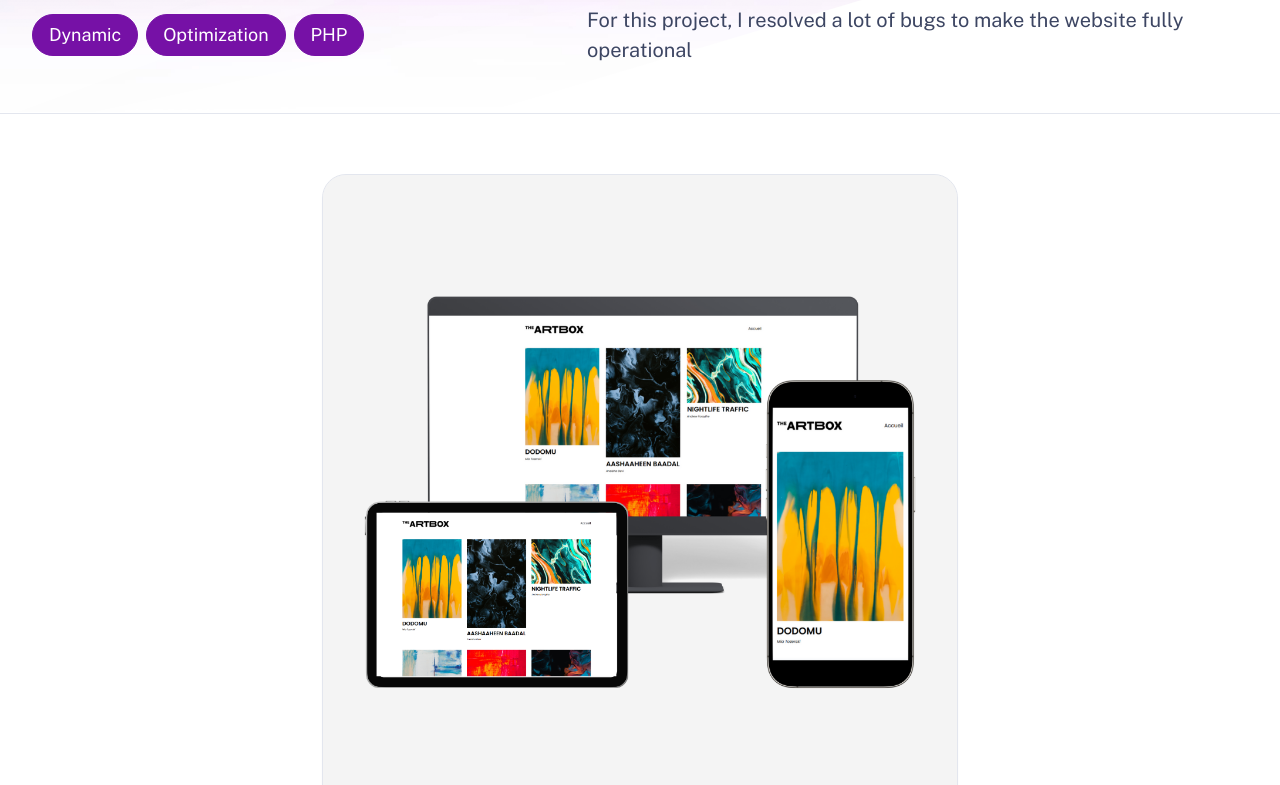
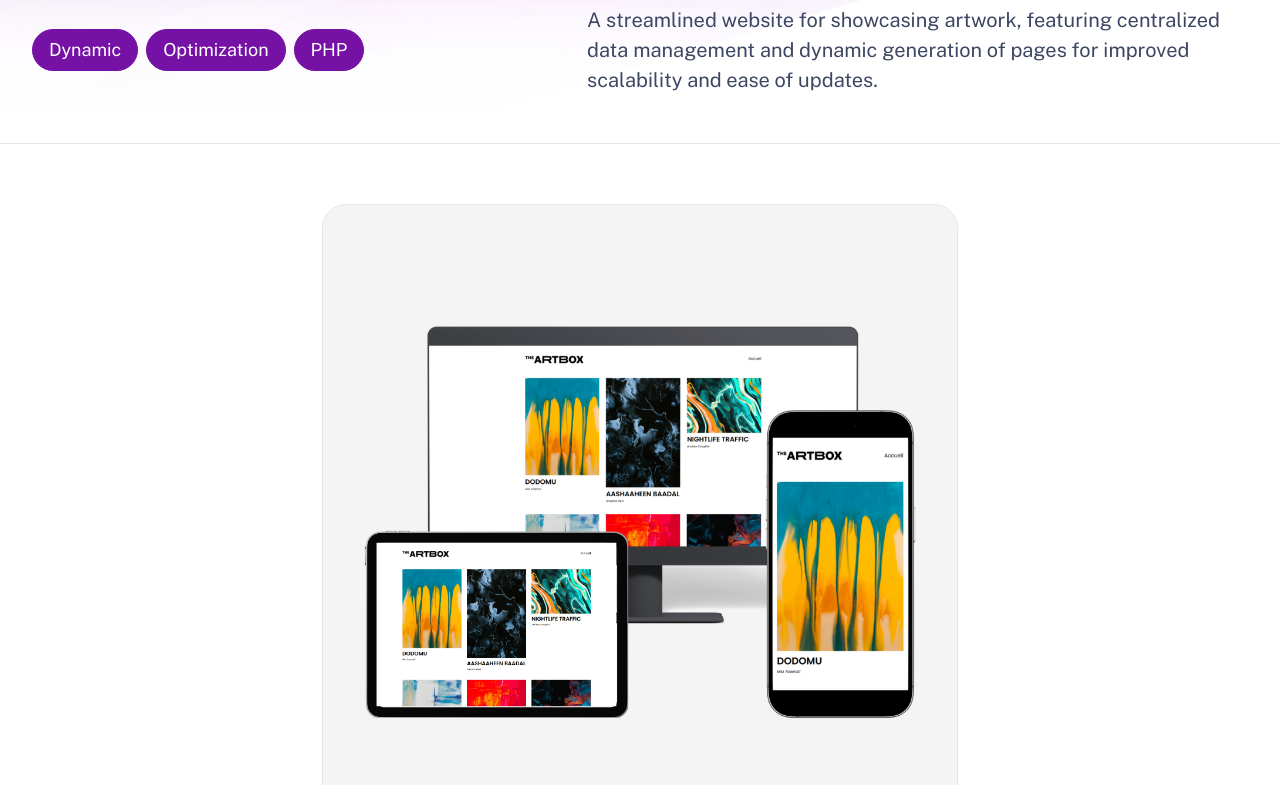
Before and after one commit to WebLadyfr/Portfolio, an Astro site: page /Portfolio/work/artbox in a window 1280 px wide. Shown: the part 315-1100 px from the top of the page. Built offline with nearby package versions, Linux system fonts and the light colour scheme; Astro itself is replaced by a stand-in of ours.

Commit message:
Update files

```diff
--- a/src/content/work/artbox.md
+++ b/src/content/work/artbox.md
@@ -4,7 +4,7 @@ publishDate: 2024-11-04 00:00:00
 img: /Portfolio/assets/artbox.png
 img_alt: The project ArtBox on several devices
 description: |
-  For this project, I resolved a lot of bugs to make the website fully operational
+  A streamlined website for showcasing artwork, featuring centralized data management and dynamic generation of pages for improved scalability and ease of updates.
 tags:
   - Dynamic
   - Optimization
--- a/src/content/work/medit.md
+++ b/src/content/work/medit.md
@@ -4,7 +4,7 @@ publishDate: 2024-11-04 00:00:00
 img: /Portfolio/assets/MedIt.png
 img_alt: The project MedIt
 description: |
-  For this project, I resolved a lot of bugs to make the website fully operational
+  For this project, I resolved critical issues for a medical IT solutions website, including debugging, plugin conflicts, and code errors, to restore functionality and improve user experience.
 tags:
   - Debug
   - Dev
```
Also changed, not shown: 10 other files.
